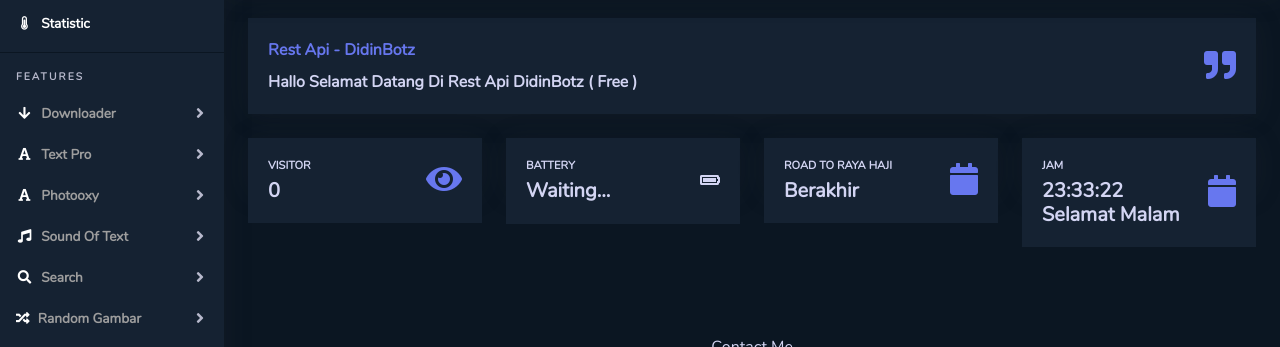
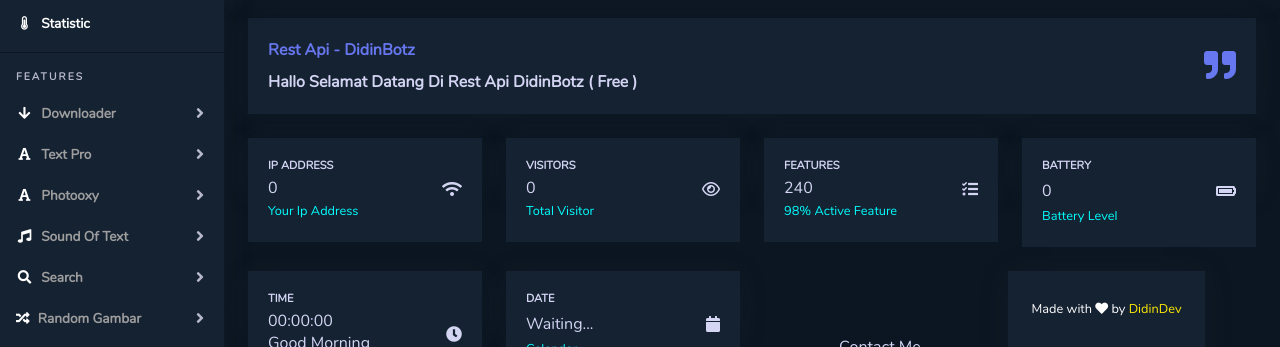
Before and after one commit to DidinDev/anjayalok, a plain HTML site: page view/docs.html in a window 1280 px wide. Shown: the part 76-423 px from the top of the page. Drawn offline with Linux system fonts and the light colour scheme; files that its build step writes are made by us from their sources; no server answers; a script that the page names is missing; files whose address does not match are found by name.

Commit message:
Add files via upload

```diff
--- a/view/docs.html
+++ b/view/docs.html
@@ -380,11 +380,46 @@
                                 <div class="card-body">
                                     <div class="row align-items-center">
                                         <div class="col mr-2">
-                                            <div class="text-xs font-weight-bold text-uppercase mb-1">Visitor</div>
-                                            <div class="h5 mb-0 font-weight-bold" id="visitor">0</div>
+                                            <div class="text-xs font-weight-bold text-uppercase mb-1">IP Address</div>
+                                            <div class="h6 mb-0 font-weight-small" id="ip">0</div>
+                                            <font color="cyan"><small>Your Ip Address</small></font>
                                         </div>
                                         <div class="col-auto">
-                                            <i class="fas fa-eye fa-2x text-primary"></i>
+                                            <i class="fa fa-wifi"></i>
+                                        </div>
+                                    </div>
+                                </div>
+                            </div>
+                        </div>
+
+                        <div class="col-xl-3 col-md-6 mb-4">
+                            <div class="card h-50">
+                                <div class="card-body">
+                                    <div class="row align-items-center">
+                                        <div class="col mr-2">
+                                            <div class="text-xs font-weight-bold text-uppercase mb-1">Visitors</div>
+                                            <div class="h6 mb-0 font-weight-small" id="visitors">0</div>
+                                            <font color="cyan"><small>Total Visitor</small></font>
+                                        </div>
+                                        <div class="col-auto">
+                                            <i class="fa fa-eye"></i>
+                                        </div>
+                                    </div>
+                                </div>
+                            </div>
+                        </div>
+
+                        <div class="col-xl-3 col-md-6 mb-4">
+                            <div class="card h-50">
+                                <div class="card-body">
+                                    <div class="row align-items-center">
+                                        <div class="col mr-2">
+                                            <div class="text-xs font-weight-bold text-uppercase mb-1">Features</div>
+                                            <div class="h6 mb-0 font-weight-small" id="feature">240</div>
+                                            <font color="cyan"><small>98% Active Feature</small></font>
+                                        </div>
+                                        <div class="col-auto">
+                                            <i class="fa fa-tasks"></i>
                                         </div>
                                     </div>
                                 </div>
@@ -397,7 +432,10 @@
                                     <div class="row no-gutters align-items-center">
                                         <div class="col mr-2">
                                             <div class="text-xs font-weight-bold text-uppercase mb-1">Battery</div>
-                                            <span id="battery_level" class="h5 mb-0 font-weight-bold">Waiting... </span>
+                                            <span id="battery_level" class="h6 mb-0 font-weight-small">0</span>
+                                            <div>
+                                            	</div>
+                                            <font color="cyan"><small>Battery Level</small></font>
                                         </div>
                                         <div class="col-auto">
                                             <i class="fa fa-battery-full" ></i>
@@ -407,40 +445,42 @@
                             </div>
                         </div>
 
-                         <div class="col-xl-3 col-md-6 mb-4">
+                        <div class="col-xl-3 col-md-6 mb-4">
                             <div class="card h-50">
                                 <div class="card-body">
                                     <div class="row no-gutters align-items-center">
                                         <div class="col mr-2">
-                                            <div class="text-xs font-weight-bold text-uppercase mb-1">Road To Raya Haji</div>
-                                            <div class="h5 mb-0 font-weight-bold" id="jadwaltime">Waiting... </div>
+                                            <div class="text-xs font-weight-bold text-uppercase mb-1">Time</div>
+                                            <div class="h6 mb-0 font-weight-small" id="Clock">00:00:00</div>
+                                            <div class="h8 mb-0 font-weight-small" id="Saying">Good Morning</div>
+                                            <font color="cyan"><small>Clock</small></font>
                                         </div>
                                         <div class="col-auto">
-                                            <i class="fas fa-calendar fa-2x text-primary"></i>
+                                            <i class="fa fa-clock" ></i>
                                         </div>
                                     </div>
                                 </div>
                             </div>
                         </div>
 
-
                         <div class="col-xl-3 col-md-6 mb-4">
                             <div class="card h-50">
                                 <div class="card-body">
                                     <div class="row no-gutters align-items-center">
                                         <div class="col mr-2">
-                                            <div class="text-xs font-weight-bold text-uppercase mb-1">Jam</div>
-                                            <div class="h5 mb-0 font-weight-bold" id="row-no-guttersalign-items-center">00:00:00</div>
-                                            <div class="h5 mb-0 font-weight-bold" id="text-xsfont-weight-boldtext-uppercase-mb-1">Selamat Pagi</div>
+                                            <div class="text-xs font-weight-bold text-uppercase mb-1">Date</div>
+                                            <span id="Date" class="h6 mb-0 font-weight-small">Waiting... </span>
+                                            <div>
+                                            	</div>
+                                            <font color="cyan"><small>Calendar</small></font>
                                         </div>
                                         <div class="col-auto">
-                                            <i class="fas fa-calendar fa-2x text-primary"></i>
+                                            <i class="fa fa-calendar" ></i>
                                         </div>
                                     </div>
                                 </div>
                             </div>
                         </div>
-                    </div>
                     <div id="findipurl"> <a href="find-ip.net" ></a></div>
 
                 <script defer src="https://api.find-ip.net/widget.js?width=220&bg=%23152232&border=%230e1824&textcol=%23d3d5f3&language=0&system=0&"></script>
```
